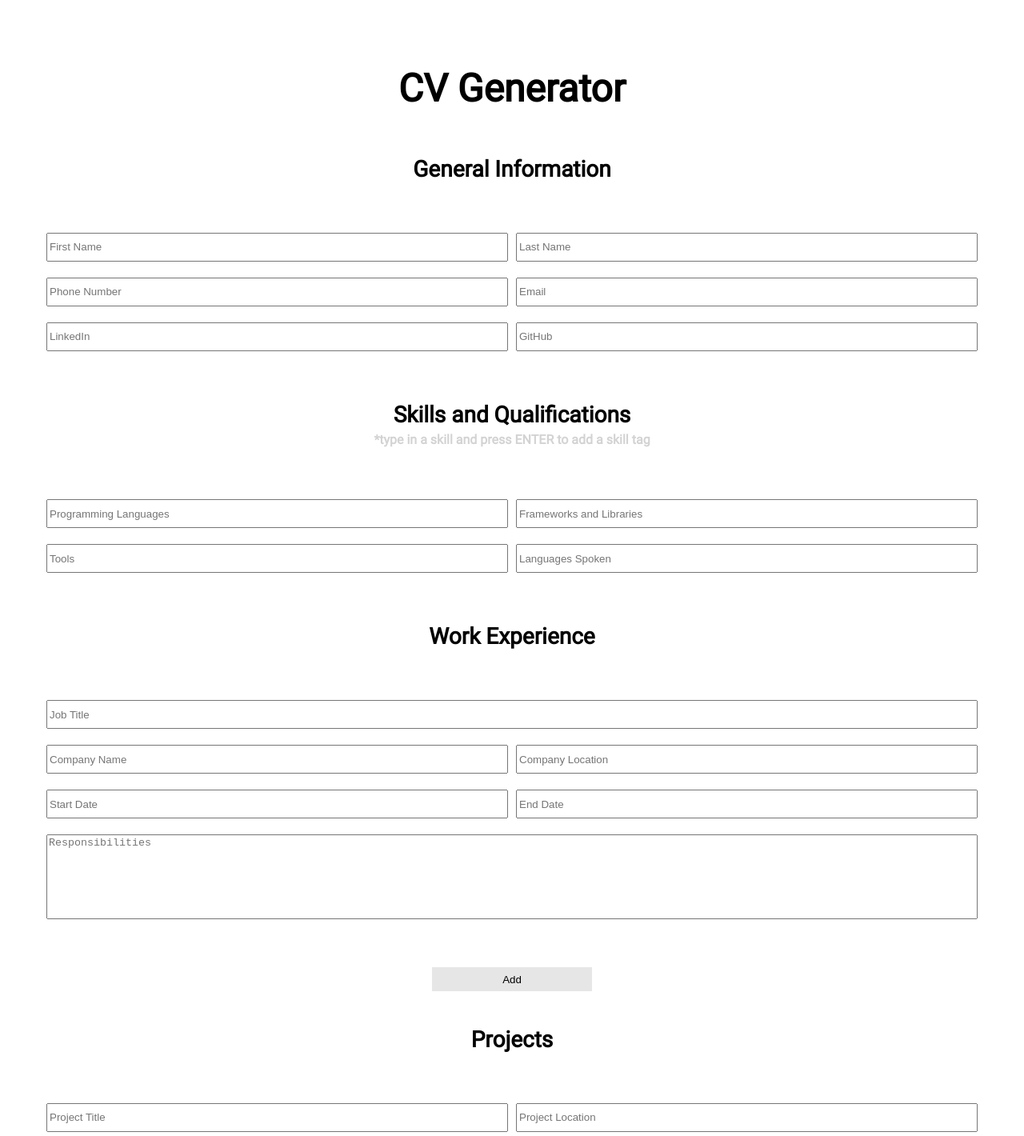
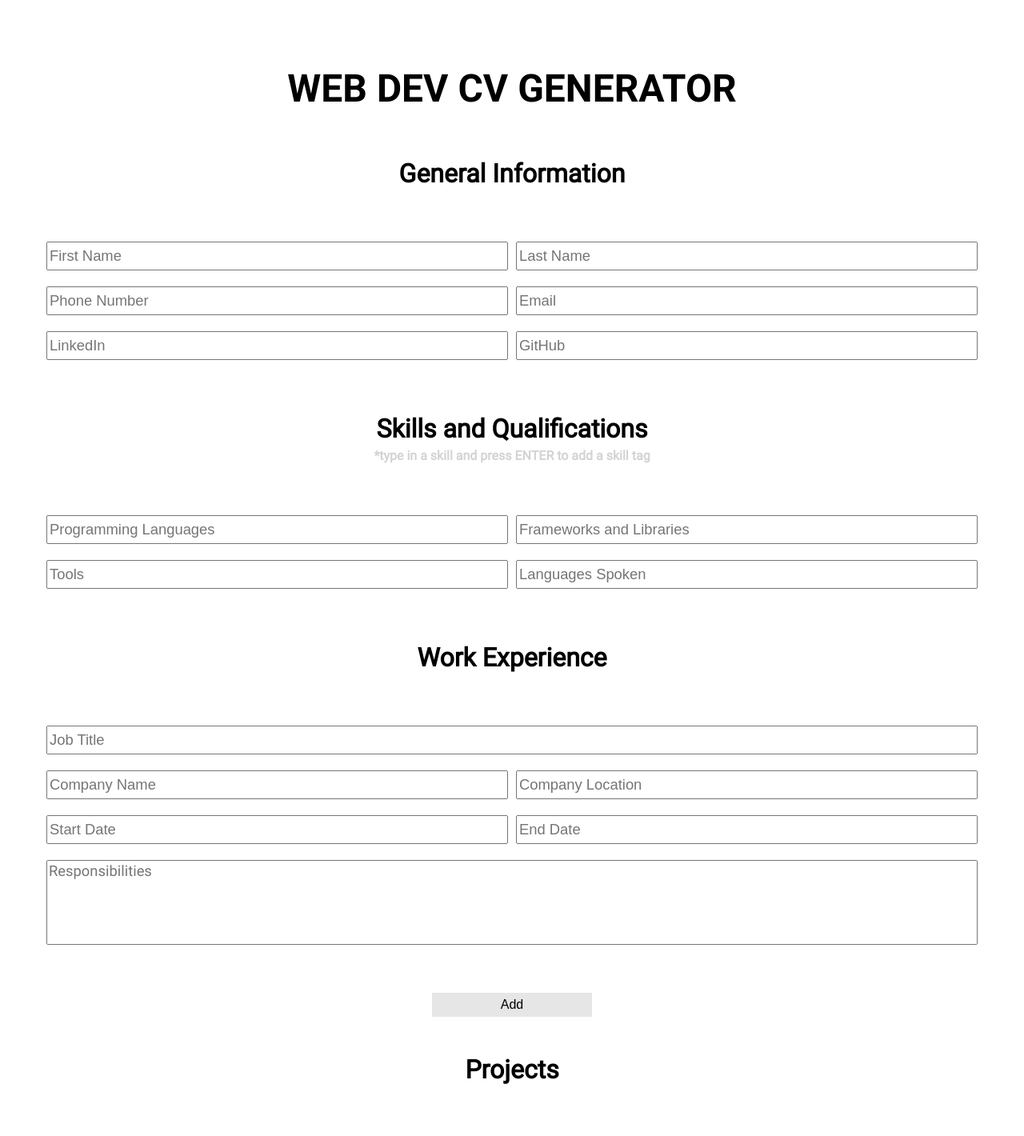
Before and after one commit to roamingterra/cv-project, a React (Create React App) app: page / in a window 1280 px wide. Shown: the top 1420 px of the page at 80% size. Built offline with nearby package versions, Linux system fonts and the light colour scheme.

Commit message:
Adjust font sizes for elements in app
I made the font sizes for most elements in the app larger, in order to
make the elements pop out more and make them more legible for the user.

```diff
--- a/src/App.js
+++ b/src/App.js
@@ -246,7 +246,7 @@ class App extends Component {
     return (
       <div className="App">
         <div className="header">
-          <h1>CV Generator</h1>
+          <h1>WEB DEV CV GENERATOR</h1>
         </div>
         <div className="content">
           <div className="component">
--- a/src/styles/education.module.css
+++ b/src/styles/education.module.css
@@ -14,6 +14,7 @@
 
 .input {
   height: 30px;
+  font-size: 1.15rem;
 }
 
 .title {
--- a/src/styles/generalInformation.module.css
+++ b/src/styles/generalInformation.module.css
@@ -14,6 +14,7 @@
 
 .input {
   height: 30px;
+  font-size: 1.15rem;
 }
 
 @media screen and (max-width: 800px) {
--- a/src/styles/projects.module.css
+++ b/src/styles/projects.module.css
@@ -1,3 +1,8 @@
+@font-face {
+  font-family: Roboto-Regular;
+  src: url(../fonts/Roboto-Regular.ttf);
+}
+
 .container {
   width: 100%;
   padding: 40px 20px;
@@ -14,12 +19,14 @@
 
 .input {
   height: 30px;
+  font-size: 1.15rem;
 }
 
 .responsibilities {
   grid-column: 1/3;
   resize: none;
   height: 100px;
+  font-family: "Roboto-Regular";
 }
 
 @media screen and (max-width: 800px) {
--- a/src/styles/skills.module.css
+++ b/src/styles/skills.module.css
@@ -14,6 +14,7 @@
 
 .input {
   height: 30px;
+  font-size: 1.15rem;
 }
 
 @media screen and (max-width: 800px) {
--- a/src/styles/style.css
+++ b/src/styles/style.css
@@ -1,6 +1,11 @@
 @font-face {
   font-family: Roboto-Regular;
   src: url(../fonts/Roboto-Regular.ttf);
+}
+
+@font-face {
+  font-family: Roboto-Bold;
+  src: url(../fonts/Roboto-Bold.ttf);
 }
 
 .App {
@@ -14,6 +19,7 @@
 .header {
   display: flex;
   justify-content: center;
+  text-align: center;
 }
 
 .content {
@@ -85,11 +91,12 @@
 }
 
 h1 {
+  font-family: "Roboto-Bold";
   font-size: 3rem;
 }
 
 h2 {
-  font-size: 1.75rem;
+  font-size: 2rem;
 }
 
 button {
@@ -99,6 +106,7 @@ button {
   border-radius: 0;
   background-color: rgb(230, 230, 230);
   margin: 20px 20px 0 20px;
+  font-size: 1rem;
 }
 
 button:hover {
--- a/src/styles/workExperience.module.css
+++ b/src/styles/workExperience.module.css
@@ -1,3 +1,8 @@
+@font-face {
+  font-family: Roboto-Regular;
+  src: url(../fonts/Roboto-Regular.ttf);
+}
+
 .container {
   width: 100%;
   padding: 40px 20px;
@@ -14,6 +19,7 @@
 
 .input {
   height: 30px;
+  font-size: 1.15rem;
 }
 
 .title {
@@ -21,6 +27,7 @@
 }
 
 .responsibilities {
+  font-family: "Roboto-Regular";
   grid-column: 1/3;
   resize: none;
   height: 100px;
```
Also changed, not shown: src/fonts/Roboto-Bold.ttf (added).
